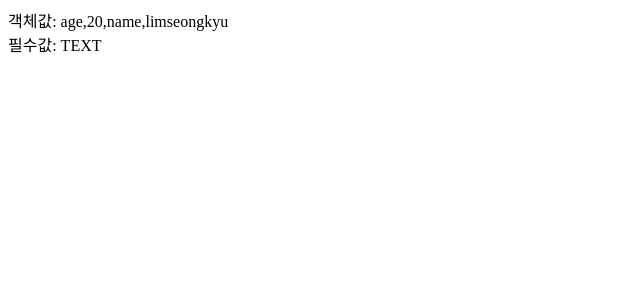
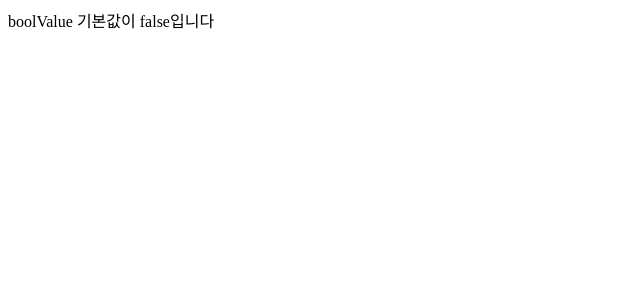
Before and after one commit to seongkyu-lim/do-it-example, a React (Create React App) app: page / in a window 1280 px wide. Shown: the top 300 px of the page, without its empty margins (0-640 px from the left). Built offline with nearby package versions, Linux system fonts and the light colour scheme.

Commit message:
React_property
기본값 지정

```diff
--- /dev/null
+++ b/src/03/DefaultPropsComponent.jsx
@@ -0,0 +1,33 @@
+import React, { Component } from 'react';
+import PropTypes from 'prop-types';
+
+class DefaultPropsComponent extends Component {
+  render() {
+    let message1 = '';
+    if (this.props.boolValue === false) {
+      message1 = 'boolValue 기본값이 false입니다';
+    }
+    let message2 = '';
+    if (this.props.boolValueWithoutDefault === false) {
+      message2 = 'boolValueWithoutDefault 기본값이 false입니다';
+    }
+
+    return (
+      <div className="message-container">
+        {message1} {message2}
+      </div>
+    );
+  }
+}
+
+DefaultPropsComponent.propTypes = {
+  boolValue: PropTypes.bool,
+  boolValueWithoutDefault: PropTypes.bool,
+};
+
+//기본값 선언
+DefaultPropsComponent.defaultProps = {
+  boolValue: false,
+};
+
+export default DefaultPropsComponent;
--- a/src/App.js
+++ b/src/App.js
@@ -1,12 +1,12 @@
 import React from 'react';
 
-import ChildComponent2 from './03/ChildComponent2';
+import DefaultPropsComponent from './03/DefaultPropsComponent';
 
 class App extends React.Component {
   render() {
     return (
       <div>
-        <ChildComponent2 objValue={{ age: 20, name: 'limseongkyu' }} requiredStringValue="TEXT" />
+        <DefaultPropsComponent />
       </div>
     );
   }
```
